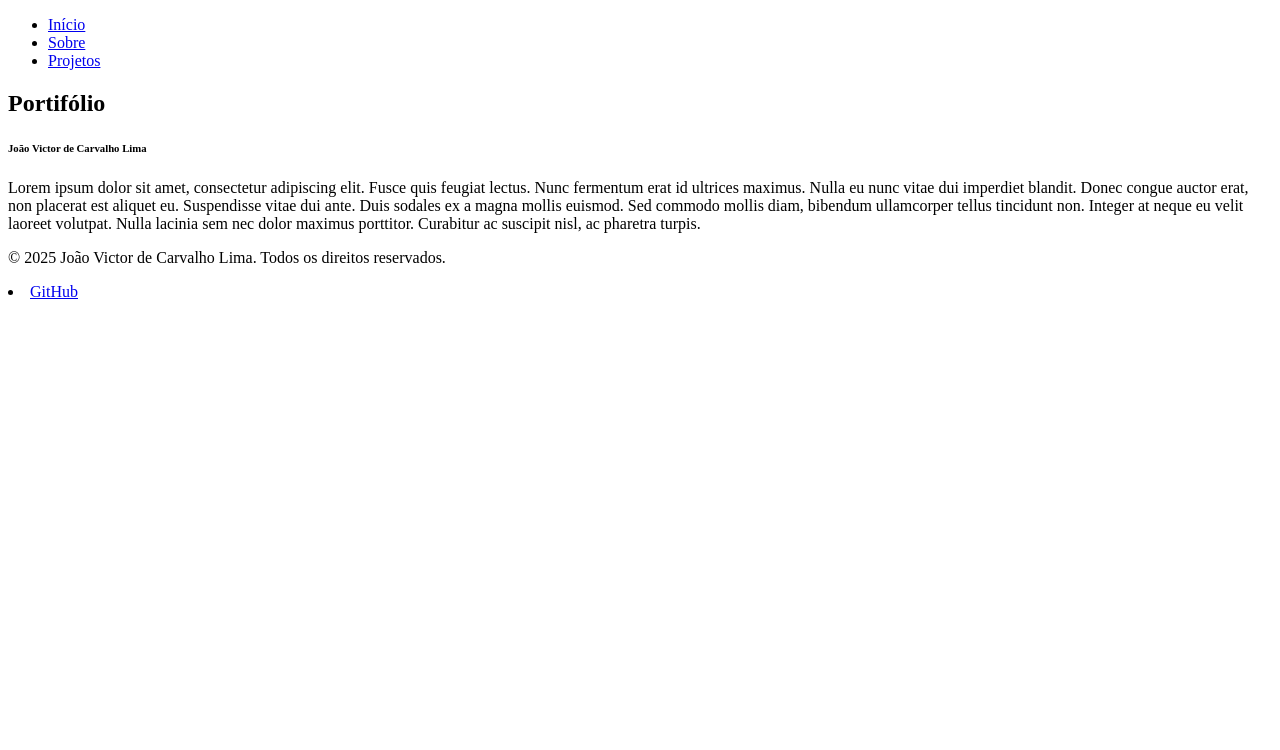
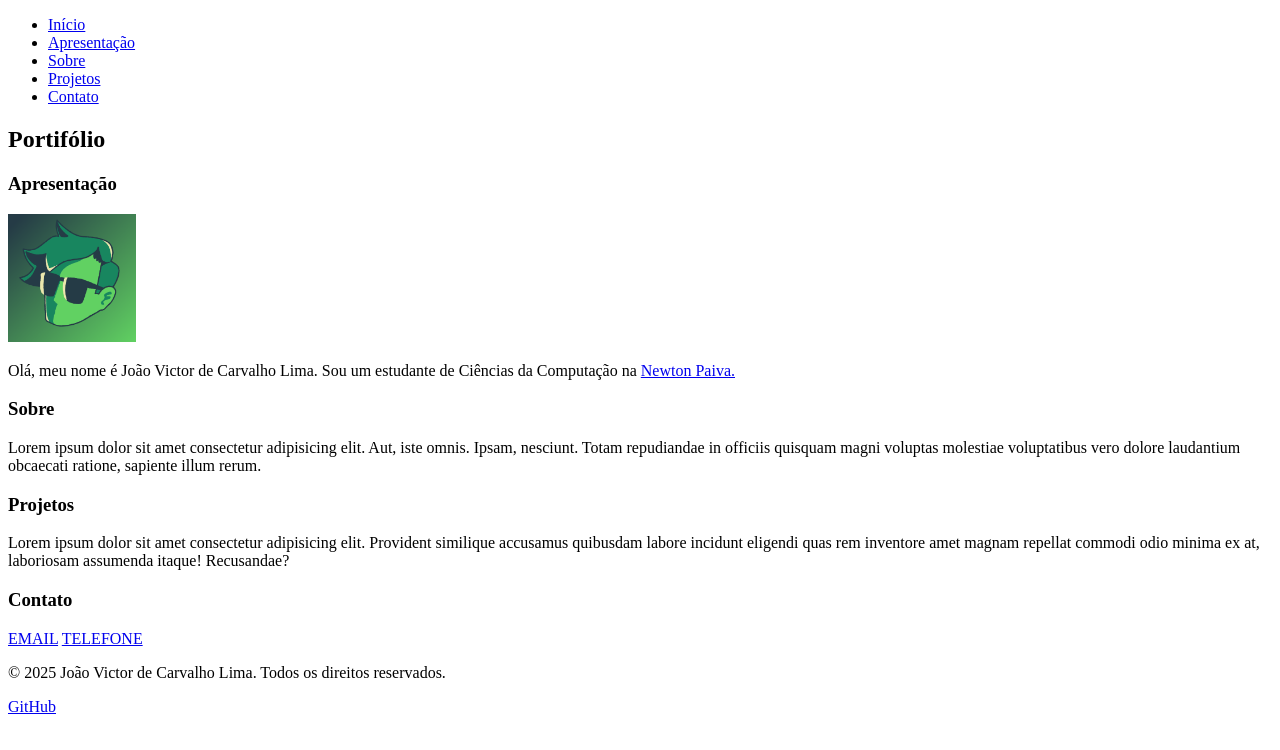
Before and after one commit to jvcl58/PortifolioHTML, a plain HTML site: page index.html in a window 1280 px wide. Drawn offline with Linux system fonts and the light colour scheme.

Commit message:
feature complete

```diff
--- a/index.html
+++ b/index.html
@@ -11,8 +11,10 @@
         <nav>
             <ul>
                 <li><a href="#home">Início</a></li>
-                <li><a href="#about">Sobre</a></li>
-                <li><a href="#projects">Projetos</a></li>
+                <li><a href="#apresentacao">Apresentação</a></li>
+                <li><a href="#sobre">Sobre</a></li>
+                <li><a href="#projetos">Projetos</a></li>
+                <li><a href="#contato">Contato</a></li>
             </ul>
         </nav>
     </header>
@@ -20,22 +22,44 @@
     <!-- Cabeçalho -->
     <section id="home">
         <h1>Portifólio</h1>
-        <h6>João Victor de Carvalho Lima</h6>
-
     </section>
 
+    <!-- Apresentação -->
+    <h3>Apresentação</h3>
+    <img src="gg.png" width="128">
+    <p>Olá, meu nome é João Victor de Carvalho Lima. Sou um estudante de
+    Ciências da Computação na <a href="https://newtonpaiva.br/">Newton Paiva.</a></p>
+
     <!-- Sobre -->
-    <section id="about">
-        <p>Lorem ipsum dolor sit amet, consectetur adipiscing elit. Fusce quis feugiat lectus. Nunc fermentum erat id ultrices maximus. Nulla eu nunc vitae dui imperdiet blandit. Donec congue auctor erat, non placerat est aliquet eu. Suspendisse vitae dui ante. Duis sodales ex a magna mollis euismod. Sed commodo mollis diam, bibendum ullamcorper tellus tincidunt non. Integer at neque eu velit laoreet volutpat. Nulla lacinia sem nec dolor maximus porttitor. Curabitur ac suscipit nisl, ac pharetra turpis. </p>
-        <!-- <img src="gg.png" alt="teste" width="128"> -->
+    <section id="sobre">
+        <h3>Sobre</h3>
+        <p>Lorem ipsum dolor sit amet consectetur adipisicing elit. Aut, iste
+        omnis. Ipsam, nesciunt. Totam repudiandae in officiis quisquam magni
+        voluptas molestiae voluptatibus vero dolore laudantium obcaecati
+        ratione, sapiente illum rerum. </p>
+    </section>
+
+    <!-- Projetos -->
+    <section id="projetos">
+        <h3>Projetos</h3>
+        <p>Lorem ipsum dolor sit amet consectetur adipisicing elit. Provident
+        similique accusamus quibusdam labore incidunt eligendi quas rem
+        inventore amet magnam repellat commodi odio minima ex at, laboriosam
+        assumenda itaque! Recusandae?</p>
     </section>
 
     <!-- Contato -->
     <section id="contato">
+        <h3>Contato</h3>
+        <a href="mailto:jvclcontato@gmail.com">EMAIL</a>
+        <a href="tel:+55 31 99338-6671">TELEFONE</a>
     </section>
 
     <!-- Pé -->
-    <p>&copy; 2025 João Victor de Carvalho Lima. Todos os direitos reservados.</p>
-    <li><a href="https://github.com/jvcl58">GitHub</a></li>
+    <section id="footer">
+        <p>&copy; 2025 João Victor de Carvalho Lima. Todos os direitos reservados.</p>
+        <a href="https://github.com/jvcl58">GitHub</a>
+
+    </section>
 </body>
 </html>
```
